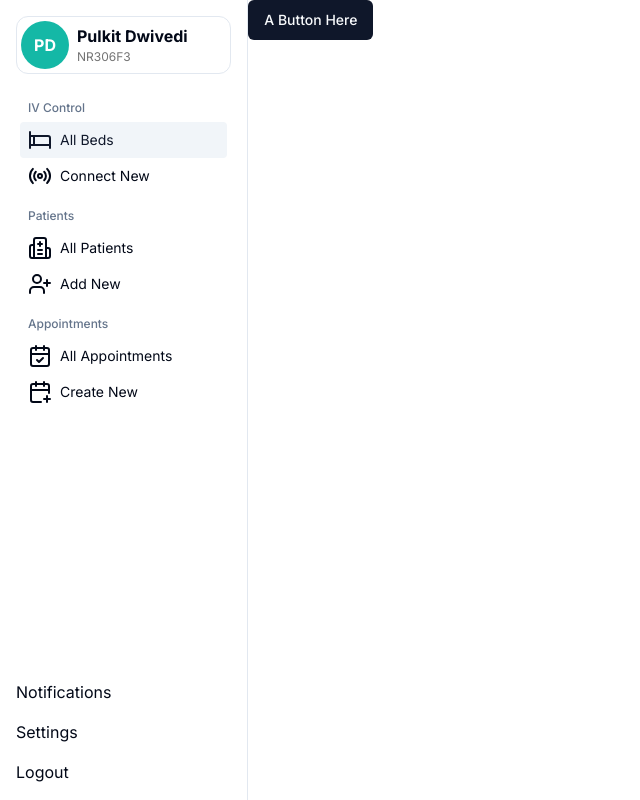
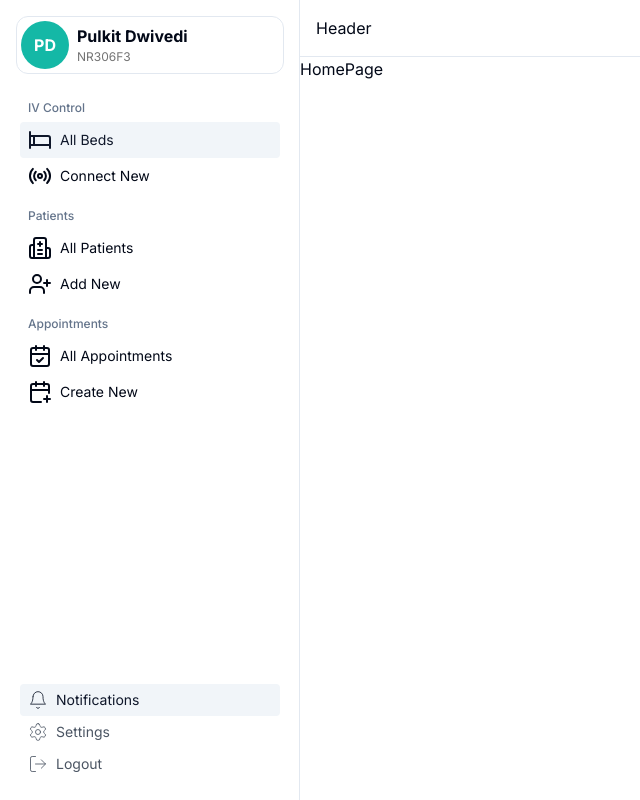
Before and after one commit to pulkit4603/iv-control-dashboard, a Next.js app: page / in a window 1280 px wide. Shown: the whole page, without its empty margins (0-640 px from the left). Built offline with nearby package versions, Linux system fonts and the light colour scheme.

Commit message:
Responsive design implemented

```diff
--- a/src/app/layout.tsx
+++ b/src/app/layout.tsx
@@ -2,6 +2,7 @@ import type { Metadata } from "next";
 import { Inter } from "next/font/google";
 import "./globals.css";
 import Sidebar from "@/components/Sidebar";
+import Header from "@/components/Header";
 
 const inter = Inter({ subsets: ["latin"] });
 
@@ -18,8 +19,11 @@ export default function RootLayout({
   return (
     <html lang="en">
       <body className={`${inter.className} flex items-start justify-between`}>
-        <Sidebar />
-        <main className="w-full h-full">
+        <div className="hidden lg:flex min-w-[300px] border-r min-h-screen">
+          <Sidebar />
+        </div>
+        <main className="grid w-full h-full">
+          <Header />
           {children}
         </main>
       </body>
--- a/src/app/page.tsx
+++ b/src/app/page.tsx
@@ -3,7 +3,7 @@ export default function Home() {
   return (
     <main>
       <div>
-        <Button>A Button Here</Button>
+        HomePage
       </div>
     </main>
   );
--- /dev/null
+++ b/src/components/Header.tsx
@@ -0,0 +1,9 @@
+'use client';
+
+export default function Header() {
+    return (
+        <div className="flex gap-4 p-4 border-b">
+            Header
+        </div>
+    );
+}
--- a/src/components/Sidebar.tsx
+++ b/src/components/Sidebar.tsx
@@ -9,7 +9,7 @@ import {
     CommandList,
     CommandSeparator,
   } from "@/components/ui/command"
-import { Hospital, Bed, CalendarCheck, UserPlus, CalendarPlus, Radio } from "lucide-react";
+import { Hospital, Bed, CalendarCheck, UserPlus, CalendarPlus, Radio, Bell, Settings, LogOut } from "lucide-react";
 
 export default function Sidebar() {
     const menuItemsList = [
@@ -58,9 +58,31 @@ export default function Sidebar() {
                 }
             ]
         }
+    ];
+    const settingsItemsList = [
+        {
+            group: "Settings",
+            items: [
+                {
+                    name: "Notifications",
+                    icon: <Bell size={20} strokeWidth={1}/>,
+                    path: "/notifications"
+                },
+                {
+                    name: "Settings",
+                    icon: <Settings size={20} strokeWidth={1}/>,
+                    path: "/settings"
+                },
+                {
+                    name: "Logout",
+                    icon: <LogOut size={20} strokeWidth={1}/>,
+                    path: "/logout"
+                }
             ]
+        }
+    ];
 
-    return <div className="flex flex-col gap-4 w-[300px] min-w-[300px]: border-r min-h-screen p-4">
+    return <div className="fixed flex flex-col gap-4 w-[300px] min-w-[300px] p-4 min-h-screen">
         <div>
             <UserItem />
         </div>
@@ -78,11 +100,23 @@ export default function Sidebar() {
                     ))}
                 </CommandList>
             </Command>
+        </div>
 
+        <div>
+            <Command style={{overflow: 'visible'}}>
+                <CommandList style={{overflow: 'visible'}}>
+                    {settingsItemsList.map((menu: any, key: number) => (
+                        <CommandGroup key={key}>
+                            {menu.items.map((option: any, optionKey: number) =>
+                                <CommandItem key={optionKey} className="flex gap-2 cursor-pointer text-sm text-gray-600">
+                                    {option.icon}
+                                    {option.name}
+                                </CommandItem>)}
+                        </CommandGroup>
+                    ))}
+                </CommandList>
+            </Command>
         </div>
-        <div>Notifications</div>
-        <div>Settings</div>
-        <div>Logout</div>
     </div>
 
 }
```
Lines whose indentation alone changed are shown as unchanged.
